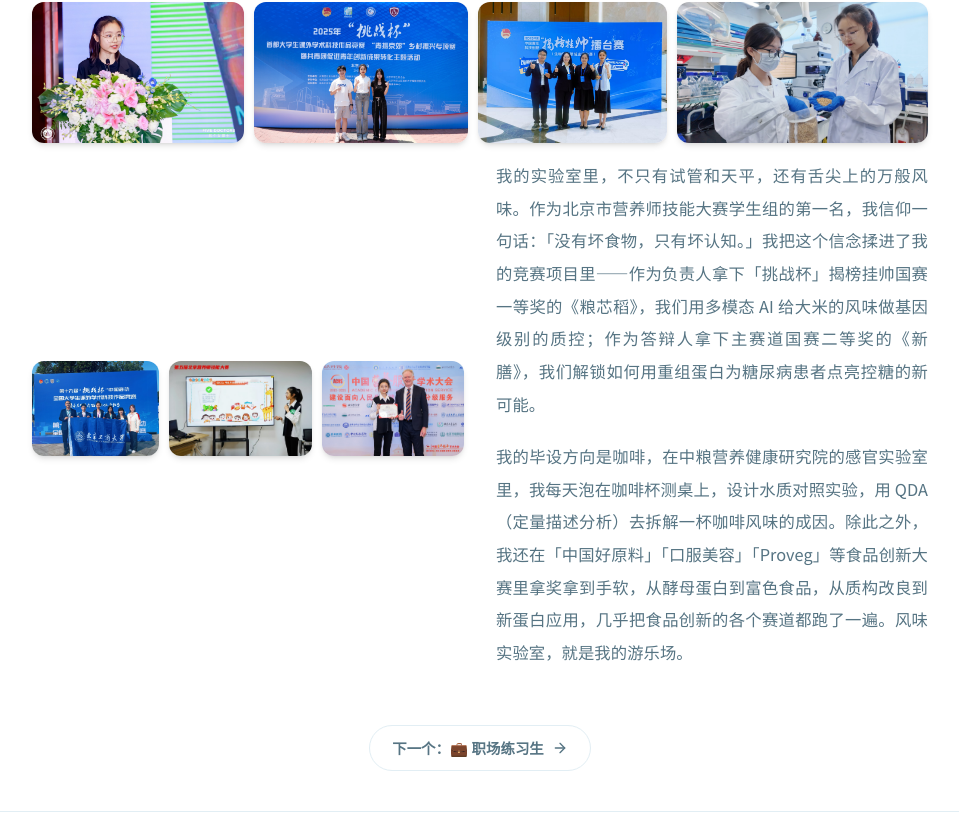
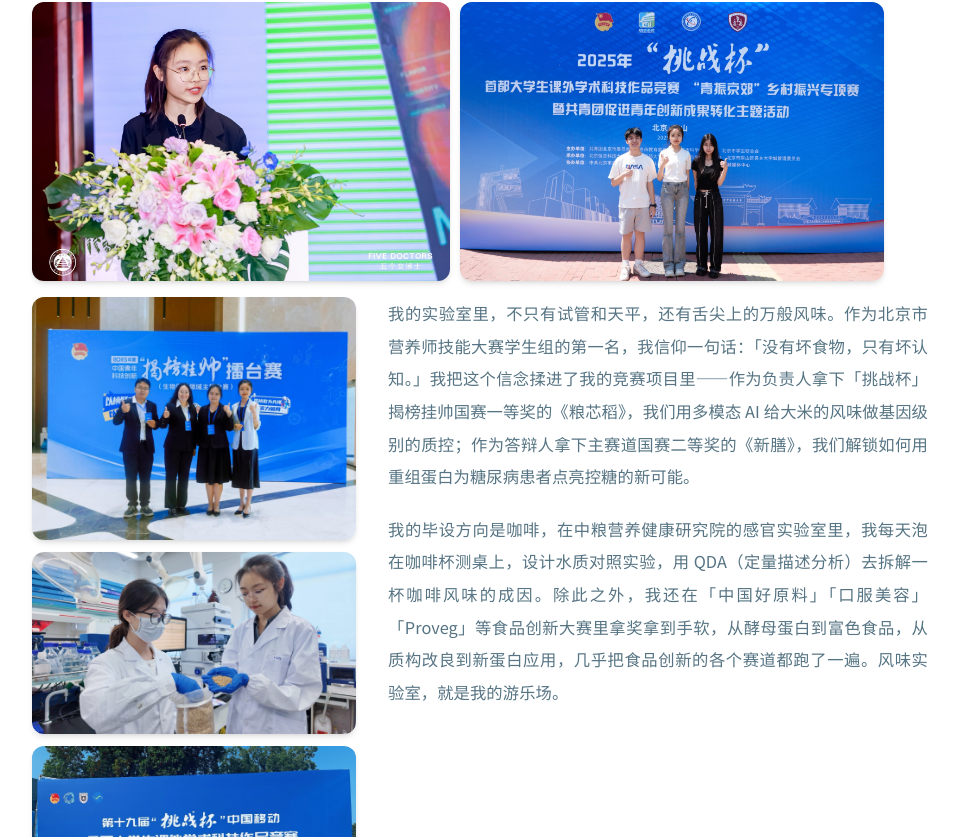
Before and after one commit to hu2976/vercel, a React (Vite) app: page /story/flavor-lab in a window 1280 px wide. Shown: the part 463-1300 px from the top of the page, without its empty margins (160-1119 px from the left). Built offline with nearby package versions, Linux system fonts and the light colour scheme; a web font is replaced by a local one.

Commit message:
story: 风味实验室侧翼改竖排图片列（填满长文旁空白），仍为半包围

```diff
--- a/src/pages/Story.jsx
+++ b/src/pages/Story.jsx
@@ -98,20 +98,43 @@ function LayoutCentered({ story }) {
   )
 }
 
-/* 布局 B/C —— 半包围：图片包在文字的「上方 + 一侧」，把文字裹在角落 */
-function LayoutWrap({ story, side = 'right' }) {
+// 竖排图片列：一列往下堆，图片按原始比例完整显示
+function VerticalStrip({ items }) {
+  return (
+    <div className="flex flex-col gap-3">
+      {items.map((it, k) => (
+        <div key={k} className="group overflow-hidden rounded-xl shadow-md">
+          <ImageFrame
+            src={it.src}
+            label=""
+            className="block w-full transition-transform duration-500 group-hover:scale-[1.03]"
+            imgClassName="block h-auto w-full"
+            placeholderClassName="aspect-[4/3]"
+          />
+        </div>
+      ))}
+    </div>
+  )
+}
+
+/* 布局 B/C —— 半包围：图片包在文字的「上方 + 一侧」，把文字裹在角落
+   sideVertical: 侧翼用竖排（适合长文，填满侧边空白）；topN: 上方横幅张数 */
+function LayoutWrap({ story, side = 'right', topN, sideVertical = false }) {
   const items = gallery(story)
-  const topN = Math.ceil(items.length / 2)
-  const top = items.slice(0, topN)
-  const rest = items.slice(topN)
+  const tN = topN ?? Math.ceil(items.length / 2)
+  const top = items.slice(0, tN)
+  const rest = items.slice(tN)
   const text = <Paragraphs paragraphs={story.paragraphs} />
-  const sideWall = <JustifiedGallery items={rest} targetHeight={140} />
+  const sideWall = sideVertical ? <VerticalStrip items={rest} /> : <JustifiedGallery items={rest} targetHeight={140} />
+  const cols = sideVertical
+    ? (side === 'right' ? 'lg:grid-cols-[1.25fr_0.75fr]' : 'lg:grid-cols-[0.75fr_1.25fr]')
+    : 'lg:grid-cols-2'
   return (
     <div className="mx-auto max-w-4xl">
       {/* 上方横幅照片墙 */}
       <JustifiedGallery items={top} targetHeight={180} className="mb-4" />
       {/* 文字 + 一侧照片墙（半包围的“侧翼”） */}
-      <div className="grid items-center gap-6 lg:grid-cols-2 lg:gap-8">
+      <div className={`grid items-start gap-6 lg:gap-8 ${cols}`}>
         {side === 'right' ? <>{text}{sideWall}</> : <>{sideWall}{text}</>}
       </div>
     </div>
@@ -135,7 +158,7 @@ function StoryBody({ story }) {
   switch (story.slug) {
     case 'spotlight': return <LayoutCentered story={story} />
     case 'partner': return <LayoutWrap story={story} side="right" />
-    case 'flavor-lab': return <LayoutWrap story={story} side="left" />
+    case 'flavor-lab': return <LayoutWrap story={story} side="left" topN={2} sideVertical />
     case 'intern': return <LayoutTopBottom story={story} />
     default: return <Paragraphs paragraphs={story.paragraphs} className="mx-auto max-w-2xl" />
   }
```
